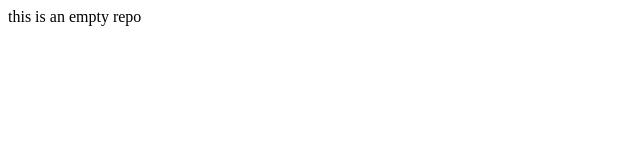
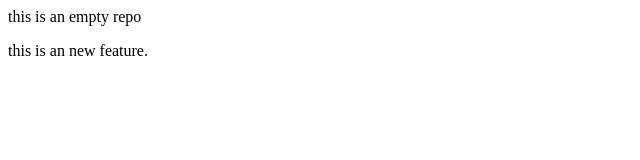
Before and after one commit to Be-soraj/localrepo, a plain HTML site: page index.html in a window 1280 px wide. Shown: the whole page, without its empty margins (0-640 px from the left). Drawn offline with Linux system fonts and the light colour scheme.

Commit message:
updated index.html

```diff
--- a/index.html
+++ b/index.html
@@ -1 +1,2 @@
 <p>this is an empty repo</p>
+<p>this is an new feature.</p>
```
